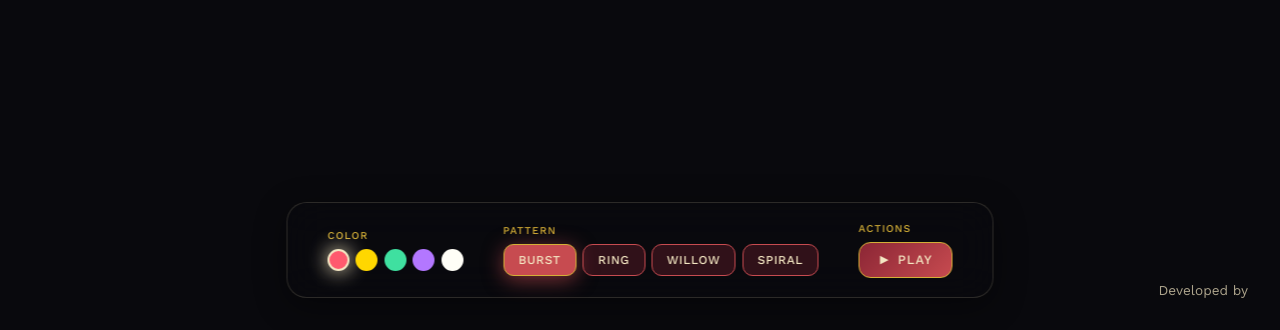
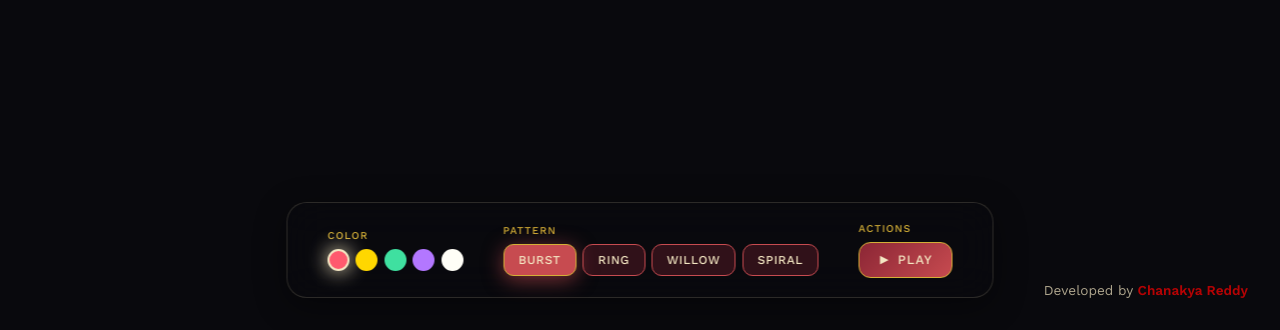
Before and after one commit to tawsdevops-oss/FireWorks-html-nodejs, a website: page index.html in a window 1280 px wide. Shown: the part 470-800 px from the top of the page. Drawn offline with nearby package versions, Linux system fonts and the light colour scheme.

Commit message:
Update index.html

```diff
--- a/index.html
+++ b/index.html
@@ -34,7 +34,7 @@ Free HTML CSS Template
         </button>
 
         <div class="developer-credit">
-            Developed by <a rel="nofollow" Chanakya Reddy" target="_blank"></a>
+             Developed by <strong style="color: red;">Chanakya Reddy</strong>
         </div>
 
         <header>
```
